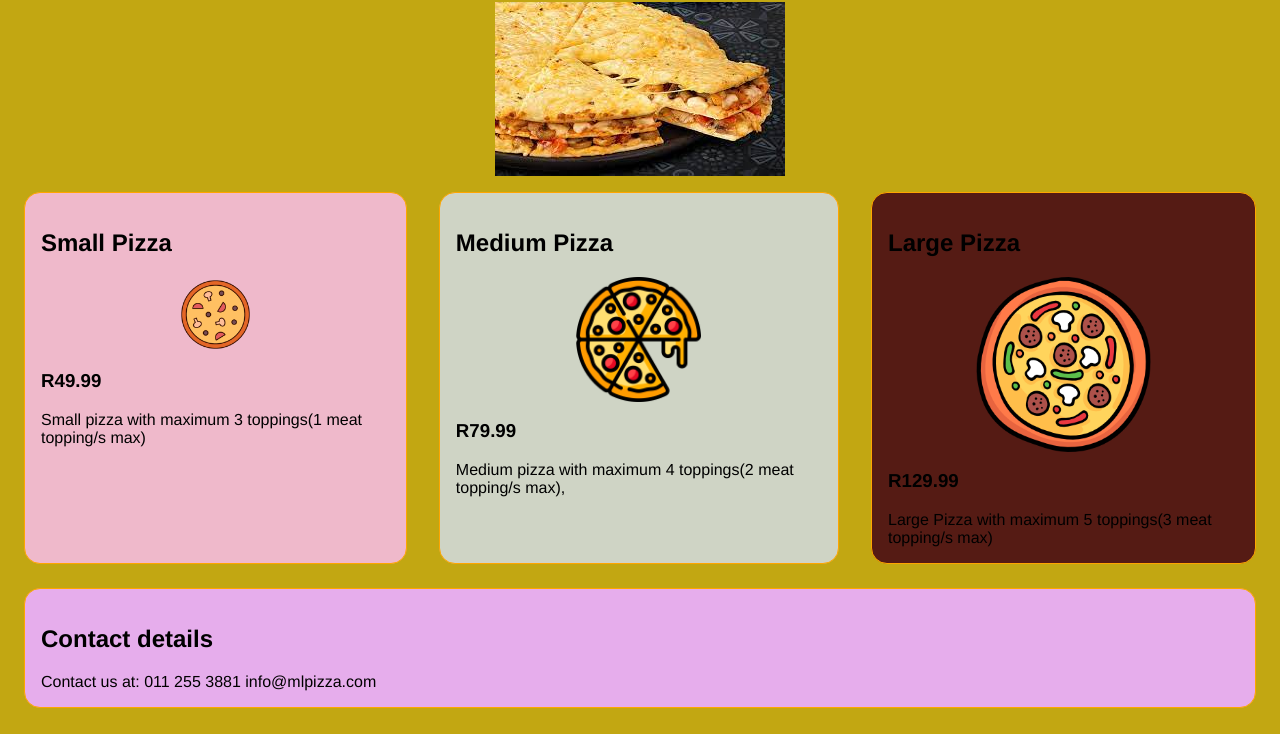
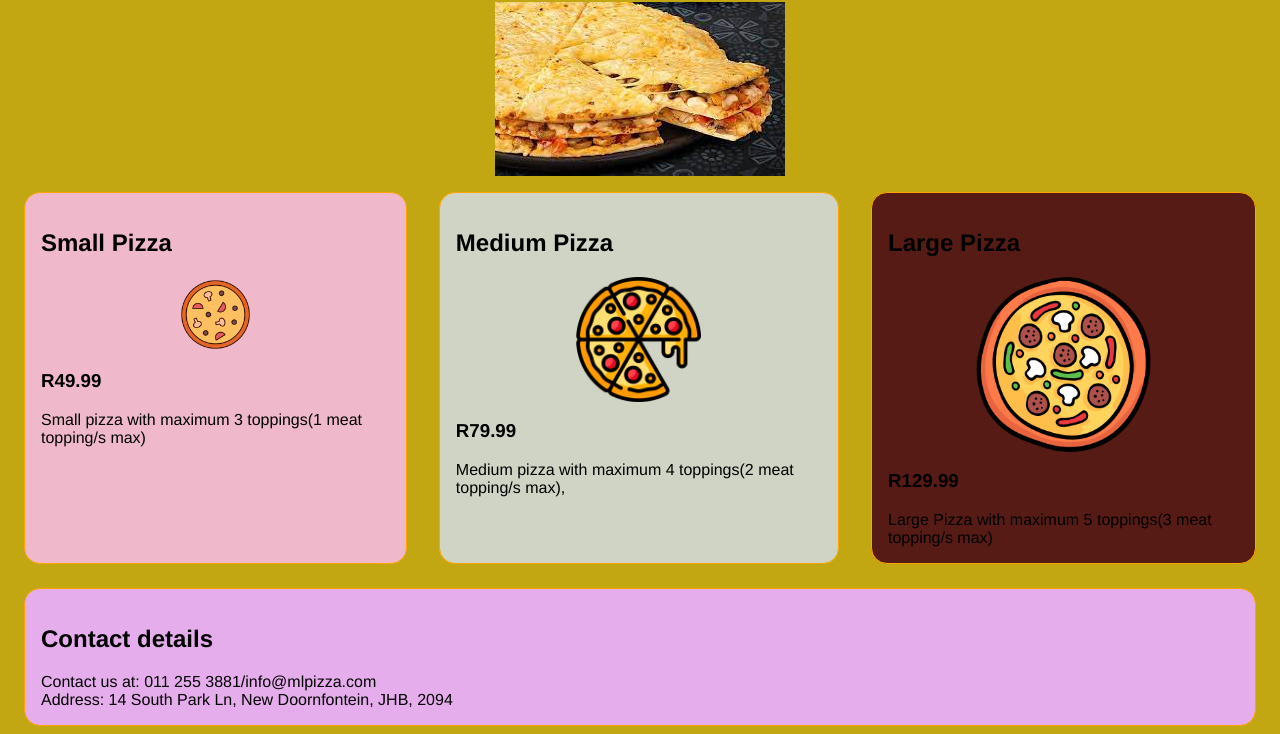
Before and after one commit to Melusiwise/Pizza, a plain HTML site: page index.html in a window 1280 px wide. Shown: the part 84-818 px from the top of the page. Drawn offline with Linux system fonts and the light colour scheme.

Commit message:
added a few things

```diff
--- a/index.html
+++ b/index.html
@@ -46,7 +46,9 @@
 <div class="pizza contacts">
     <h2>Contact details</h2>
 
-    Contact us at: 011 255 3881 info@mlpizza.com
+    Contact us at: 011 255 3881/info@mlpizza.com
+    <div> Address: 14 South Park Ln, New Doornfontein, JHB, 2094
+    </div>
 </div>
 </body>
 </html>
```
